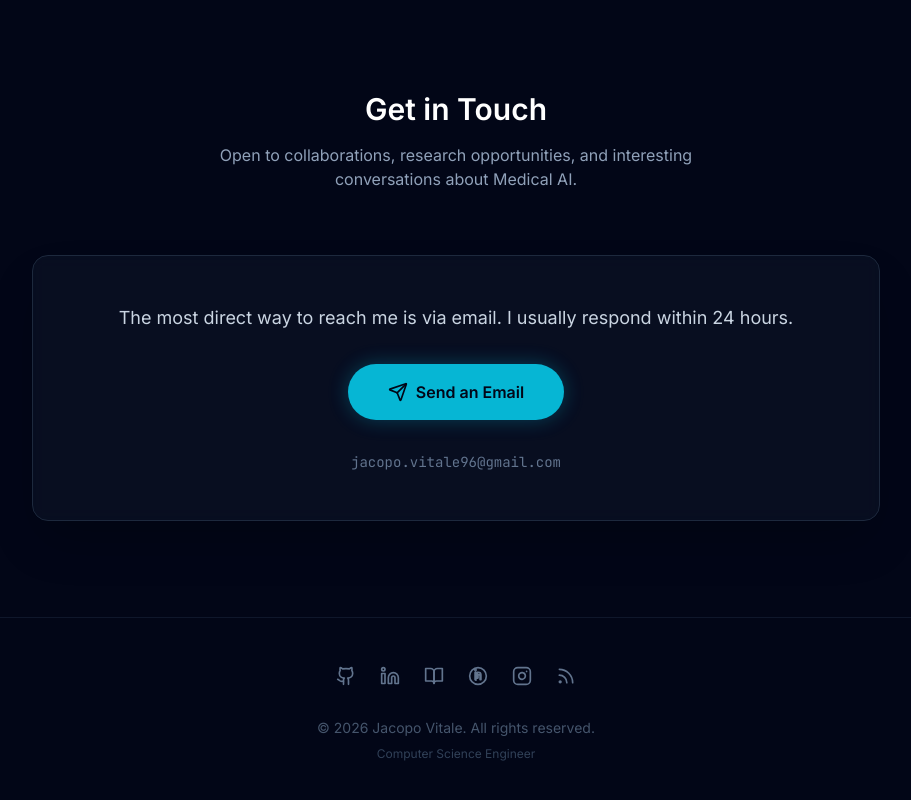
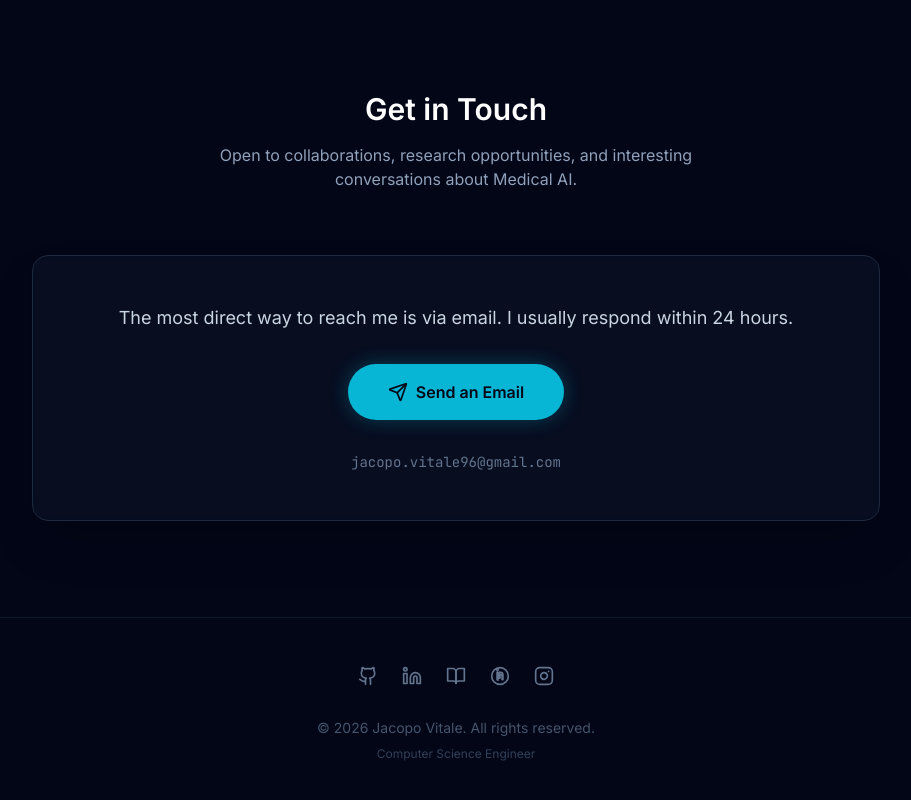
Before and after one commit to Jacopo-vitale/my-portfolio-webapp, a React (Vite) app: page / in a window 1280 px wide. Shown: the part 6480-7280 px from the top of the page, without its empty margins (184-1095 px from the left). Built offline with nearby package versions, Linux system fonts and the light colour scheme.

Commit message:
removed rss from contacts

```diff
--- a/App.tsx
+++ b/App.tsx
@@ -117,9 +117,6 @@ const App: React.FC = () => {
                 <a href={`https://instagram.com/${PROFILE.instagram}`} target="_blank" rel="noreferrer" className="text-slate-500 hover:text-accent transition-colors" aria-label="Instagram">
                     <Instagram className="w-5 h-5" />
                 </a>
-                <a href={PROFILE.rss} target="_blank" rel="noreferrer" className="text-slate-500 hover:text-accent transition-colors" aria-label="RSS Feed">
-                    <Rss className="w-5 h-5" />
-                </a>
             </div>
           <p>© {new Date().getFullYear()} Jacopo Vitale. All rights reserved.</p>
           <p className="text-xs text-slate-700 mt-2">Computer Science Engineer</p>
--- a/constants.ts
+++ b/constants.ts
@@ -12,8 +12,7 @@ export const PROFILE = {
   github: "Jacopo-vitale",
   orcid: "https://orcid.org/0009-0006-5991-0246",
   scholar: "https://scholar.google.com/citations?user=HnOZ1UUAAAAJ&hl=it",
-  instagram: "jacopo_vita", // Placeholder
-  rss: "#", // Placeholder
+  instagram: "jacopo_vita",
   summary: "PhD Candidate with a strong focus on Medical AI, Human-Technology Interaction, and Health Tech. Expertise in designing full stack Deep Learning architectures for clinical decision support and Clinical NLP. Experienced in EU Projects and collaborative international research."
 };
 
```
